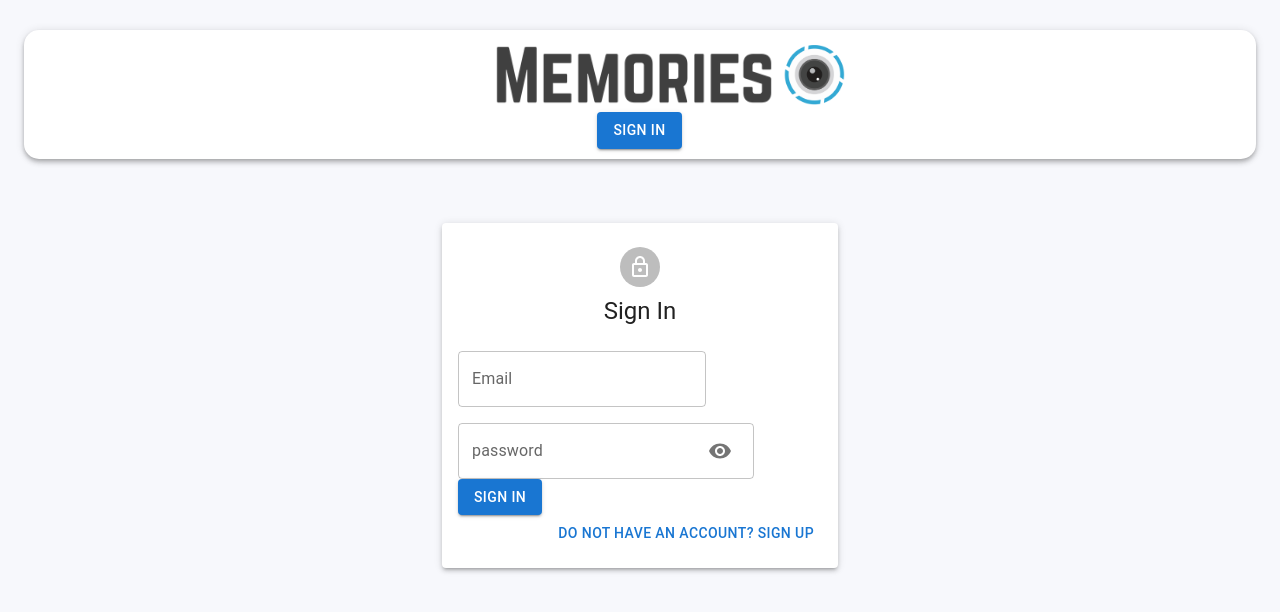
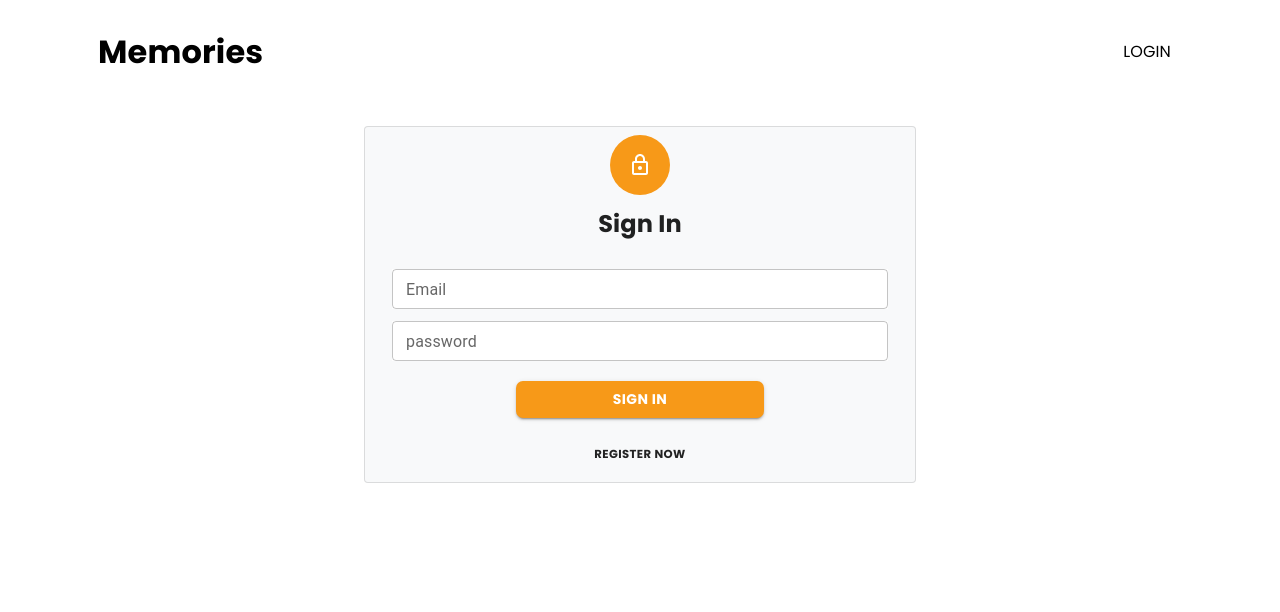
Before and after one commit to devGrey666/memories, a React (Create React App) app in the folder client/: page /sign-in in a window 1280 px wide. Shown: the top 612 px of the page. Built offline with nearby package versions, Linux system fonts and the light colour scheme.

Commit message:
completes design revamp for sign in, sign up and navbar

```diff
--- a/client/src/components/Auth/Auth.js
+++ b/client/src/components/Auth/Auth.js
@@ -7,6 +7,7 @@ import {
   Typography,
   Grid,
   Avatar,
+  TextField, Box
 } from "@mui/material";
 
 import Input from "./Input";
@@ -49,78 +50,108 @@ const Auth = () => {
     setShowPassword((prevShowPassword) => !prevShowPassword);
   };
   return (
-    <Container component="main" maxWidth="xs">
-      <Paper className={classes.paper} elevation={3}>
-        <Avatar className={classes.avatar}>
+    <Container component="main" maxWidth="sm" className={classes.root}>
+      <Paper className={classes.paper} variant={"outlined"} elevation={1} >
+        <Avatar className={classes.avatar} >
           <LockOutlined />
         </Avatar>
-        <Typography variant="h5">{isSignup ? "Sign Up" : "Sign In"}</Typography>
-        <form className={classes.form} onSubmit={handleSubmit}>
-          <Grid container spacing={2}>
+        <Typography variant="subtitle1" component={"div"}><h2>{isSignup ? "Sign Up" : "Sign In"}</h2></Typography>
+        {/*<form  onSubmit={handleSubmit} className={`${classes.form} mui-form`}>*/}
+        <Box
+            component="form"
+            mx={1.5}
+            mt={1.5}
+            sx={{
+              '& .MuiTextField-root': { mt: 1.5,backgroundColor:"#fff" },
+            }}
+            noValidate
+            autoComplete="off"
+        >
             {isSignup && (
-              <>
-                <Input
+                <>
+                <TextField
                   name="firstName"
                   label="First Name"
                   autoFocus={true}
                   handleChange={handleChange}
                   defaultValue={formData.firstName}
-                  half
-                ></Input>
+                  size={"small"}
+                  fullWidth
+                ></TextField>
 
-                <Input
+                <TextField
+                    className={classes.mt20}
                   name="lastName"
                   label="Last Name"
                   handleChange={handleChange}
                   value={formData.lastName}
-                  half
-                ></Input>
-              </>
+                  size={"small"}
+                  fullWidth
+                ></TextField>
+                </>
             )}
-            <Input
+            <>
+            <TextField
+                className={classes.input}
               name="email"
               label="Email"
               handleChange={handleChange}
               type="email"
               defaultValue={formData.email}
-            ></Input>
-            <Input
+              size={"small"}
+              fullWidth
+            ></TextField>
+            <TextField
+                className={classes.input}
               name="password"
               label="password"
               handleChange={handleChange}
               handleShowPassword={handleShowPassword}
               type={showPassword ? "text" : "password"}
               defaultValue={formData.password}
-            ></Input>
+              size={"small"}
+              fullWidth
+            ></TextField>
             {isSignup && (
-              <Input
+              <TextField
+                  className={classes.input}
                 name="confirmPassword"
                 label="Confirm Password"
                 handleChange={handleChange}
                 type="password"
                 defaultValue={formData.confirmPassword}
-              ></Input>
+                fullWidth
+                size={"small"}
+              ></TextField>
             )}
-          </Grid>
+            </>
+
+          <Box component={"div"} style={{textAlign:"center"}} sx={{
+            '& .MuiButton-root': { mt: 2.5 ,width:"50%",backgroundColor:"#f79918" ,
+              borderRadius:"7px" ,'&:hover':{backgroundColor:"#fff",color:"#f79918"}},
+          }}>
           <Button
             type="submit"
             variant="contained"
-
             color="primary"
             className={classes.submit}
           >
-            {isSignup ? "Sign Up" : "Sign In"}
+            <h4>{isSignup ? "Sign Up" : "Sign In"}</h4>
           </Button>
-          <Grid container justifyContent="flex-end">
+          </Box>
+          <Grid container justifyContent="center" mt={2.5} mb={1.5}>
             <Grid item>
-              <Button onClick={switchMode}>
-                {isSignup
-                  ? "Already have an account? Sign In"
-                  : "Do not have an account? Sign Up"}
+              <Button onClick={switchMode} style={{color:"#222222"}}>
+                <h5>
+                  {isSignup
+                      ? "Sign In"
+                      : "Register Now"}
+                </h5>
               </Button>
             </Grid>
           </Grid>
-        </form>
+        {/*</form>*/}
+          </Box>
       </Paper>
     </Container>
   );
--- a/client/src/components/Auth/styles.js
+++ b/client/src/components/Auth/styles.js
@@ -1,30 +1,28 @@
 import { makeStyles } from "@mui/styles";
 const useStyles = makeStyles((theme) => ({
+  root:{
+    '& .MuiPaper-root':{
+      backgroundColor:"#f8f9fa",
+    },
+  },
+
   paper: {
-    marginTop: theme.spacing(8),
+    marginTop: theme.spacing(4),
     display: "flex",
     flexDirection: "column",
     alignItems: "center",
-    padding: theme.spacing(2),
+    '& .MuiAvatar-root': { backgroundColor:"#f79918",height:"60px",width:"60px" },
   },
-  root: {
-    "& .MuiTextField-root": {
-      margin: theme.spacing(1),
-    },
-  },
+
   avatar: {
     margin: theme.spacing(1),
-    backgroundColor: theme.palette.secondary.main,
   },
+
   form: {
     width: "100%", // Fix IE 11 issue.
     marginTop: theme.spacing(3),
+    padding:theme.spacing(2)
   },
-  submit: {
-    margin: theme.spacing(3, 0, 2),
-  },
-  googleButton: {
-    marginBottom: theme.spacing(2),
-  },
+
 }));
 export default useStyles;
--- a/client/src/components/NavBar/NavBar.js
+++ b/client/src/components/NavBar/NavBar.js
@@ -1,6 +1,7 @@
 import React, { useEffect, useState } from "react";
 import useStyles from "./styles";
-import { AppBar, Typography, Button, Avatar } from "@mui/material";
+import { AppBar, Typography, Button, Avatar,Box,Toolbar,IconButton } from "@mui/material";
+import MenuIcon from '@mui/icons-material/Menu';
 import { useDispatch } from "react-redux";
 import { Link, useNavigate, useLocation } from "react-router-dom";
 import memoriesLogo from "../../images/memories-Logo.png";
@@ -30,61 +31,36 @@ const NavBar = () => {
     setUser(JSON.parse(localStorage.getItem("profile")));
   }, [location]);
   return (
-    <AppBar className={classes.appBar} position="static" color="inherit">
-      <div className={classes.mainBrand}>
-        <Link to="/">
-          <img
-            src={memoriesText}
-            className={classes.image}
-            alt="memories.png"
-            height="60px"
-          />
-          <img
-            src={memoriesLogo}
-            className={classes.image}
-            alt="memories.png"
-            height="60px"
-          />
-        </Link>
-      </div>
-      <div className={classes.mainAuth}>
-        {user ? (
-          <div className={classes.profile}>
-            <Avatar
-              className={classes.purple}
-              alt={user.result.name}
-              src={user.result.src}
-            >
-              {user.result.name.charAt(0).toUpperCase()}
-            </Avatar>
-            <Typography variant="h6" className={classes.userName}>
-              {user.result.name}
+      <Box sx={{ flexGrow: 1 }} className={classes.appBar} >
+        <AppBar position="static"  color={"inherit"}>
+          <Toolbar>
+            {/*<IconButton*/}
+            {/*    size="large"*/}
+            {/*    edge="start"*/}
+            {/*    color="inherit"*/}
+            {/*    aria-label="menu"*/}
+            {/*    sx={{ mr: 2 }}*/}
+            {/*>*/}
+            {/*  <MenuIcon />*/}
+            {/*</IconButton>*/}
+            <Typography component="div" sx={{ flexGrow: 1 }}>
+              <h1>
+                Memories
+              </h1>
             </Typography>
-            <Button
-              variant="contained"
-              className={classes.logout}
-              color="secondary"
-              component={Link}
-              to="/sign-in"
-              onClick={logOut}
-            >
-              Logout
-            </Button>
-          </div>
-        ) : (
-          <div>
-            <Button
-              variant="contained"
-              color="primary"
-              component={Link}
-              to="/sign-in"
-            >
-              Sign In
-            </Button>
-          </div>
-        )}
-      </div>
-    </AppBar>
+
+              <Button color="inherit" size={"large"} href={"/sign-in"}>
+                <Typography variant={"subtitle1"} component={"div"}>
+                  <p>
+                    Login
+                  </p>
+                </Typography>
+              </Button>
+
+          </Toolbar>
+        </AppBar>
+
+      </Box>
   );
 };
 
--- a/client/src/components/NavBar/styles.js
+++ b/client/src/components/NavBar/styles.js
@@ -2,75 +2,67 @@ import {makeStyles} from "@mui/styles";
 import { deepPurple } from "@mui/material/colors";
 
 const useStyles = makeStyles((theme) => ({
+
   appBar: {
-    borderRadius: 15,
-    margin: "30px 0",
-    display: "flex",
-    flexDirection: "row",
-    justifyContent: "space-between",
-    alignItems: "center",
+    margin: "10px 0",
     padding: "10px 50px",
+    display:"flex",
+    '& .MuiAppBar-root':{
+      boxShadow:"none !important",
+    },
     [theme.breakpoints.down("sm")]: {
-      flexDirection: "column",
+
     },
   },
-  heading: {
-    color: theme.palette.primary.main,
-    textDecoration: "none",
-    fontSize: "2em",
-    fontWeight: 300,
-  },
-  image: {
-    marginLeft: "10px",
-    marginTop: "5px",
-  },
-  toolbar: {
-    display: "flex",
-    justifyContent: "flex-end",
-    width: "400px",
-    [theme.breakpoints.down("sm")]: {
-      width: "auto",
-    },
-  },
-  profile: {
-    display: "flex",
-    justifyContent: "space-between",
-    width: "400px",
-    alignItems: "center",
-    [theme.breakpoints.down("sm")]: {
-      width: "auto",
-      marginTop: 20,
-      justifyContent: "center",
-    },
-  },
-  logout: {
-    marginLeft: "20px",
-  },
-  userName: {
-    display: "flex",
-    alignItems: "center",
-    textAlign: "center",
-  },
-  brandContainer: {
-    display: "flex",
-    alignItems: "center",
-  },
-  purple: {
-    color: theme.palette.getContrastText(deepPurple[500]),
-    backgroundColor: deepPurple[500],
-  },
-  mainBrand: {
-    display: "flex",
-    marginLeft: "50px",
-    justifyContent: "flex-start",
-    alignItems: "center",
-  },
-  mainAuth: {
-    display: "flex",
-    marginRight: "1px",
-    justifyContent: "flex-end",
-    alignItems: "center",
-  },
+  // heading: {
+  //   color: theme.palette.primary.main,
+  //   textDecoration: "none",
+  //   fontSize: "2em",
+  //   fontWeight: 300,
+  // },
+  // image: {
+  //   marginLeft: "10px",
+  //   marginTop: "5px",
+  // },
+  // profile: {
+  //   display: "flex",
+  //   justifyContent: "space-between",
+  //   width: "400px",
+  //   alignItems: "center",
+  //   [theme.breakpoints.down("sm")]: {
+  //     width: "auto",
+  //     marginTop: 20,
+  //     justifyContent: "center",
+  //   },
+  // },
+  // logout: {
+  //   marginLeft: "20px",
+  // },
+  // userName: {
+  //   display: "flex",
+  //   alignItems: "center",
+  //   textAlign: "center",
+  // },
+  // brandContainer: {
+  //   display: "flex",
+  //   alignItems: "center",
+  // },
+  // purple: {
+  //   color: theme.palette.getContrastText(deepPurple[500]),
+  //   backgroundColor: deepPurple[500],
+  // },
+  // mainBrand: {
+  //   display: "flex",
+  //   marginLeft: "50px",
+  //   justifyContent: "flex-start",
+  //   alignItems: "center",
+  // },
+  // mainAuth: {
+  //   display: "flex",
+  //   marginRight: "1px",
+  //   justifyContent: "flex-end",
+  //   alignItems: "center",
+  // },
 }));
 
 export default useStyles;
--- a/client/src/index.css
+++ b/client/src/index.css
@@ -1,3 +1,3 @@
 body {
-  background-color: #f7f8fc;
+  background-color: #fff;
 }
--- a/client/src/theme.js
+++ b/client/src/theme.js
@@ -32,10 +32,21 @@ const theme = createTheme({
         },
     },
     components: {
+
+        MuiAppBar:{
+            styleOverrides: {
+                root: {
+                    boxShadow: "none !important",
+                    fontFamily:fontFamily,
+                    backgroundColor:"#000"
+                },
+            },
+        },
+
         MuiButton: {
             styleOverrides: {
                 root: {
-                    textTransform: "uppercase",
+                    textTransform: "capitalize",
                     fontFamily:fontFamily
                 },
             },
@@ -66,23 +77,23 @@ const theme = createTheme({
     typography: {
         h1: {
             fontFamily: fontFamily,
-            fontSize: "40px",
+            fontSize: "40px !important",
             fontWeight: `${fontWeights.bold}`,
-            "@media (max-width:1200px)": {
-                fontSize: "60px",
-                lineHeight: "130%",
-            },
-            "@media (max-width:900px)": {
-                fontSize: "48px",
-                lineHeight: "130%",
-            },
-            "@media (max-width:600px)": {
-                fontSize: "32px",
-            },
-
-            "@media (max-width:400px)": {
-                fontSize: "28px",
-            },
+            // "@media (max-width:1200px)": {
+            //     fontSize: "60px",
+            //     lineHeight: "130%",
+            // },
+            // "@media (max-width:900px)": {
+            //     fontSize: "48px",
+            //     lineHeight: "130%",
+            // },
+            // "@media (max-width:600px)": {
+            //     fontSize: "32px",
+            // },
+            //
+            // "@media (max-width:400px)": {
+            //     fontSize: "28px",
+            // },
         },
         h2: {
             fontFamily: fontFamily,
```
